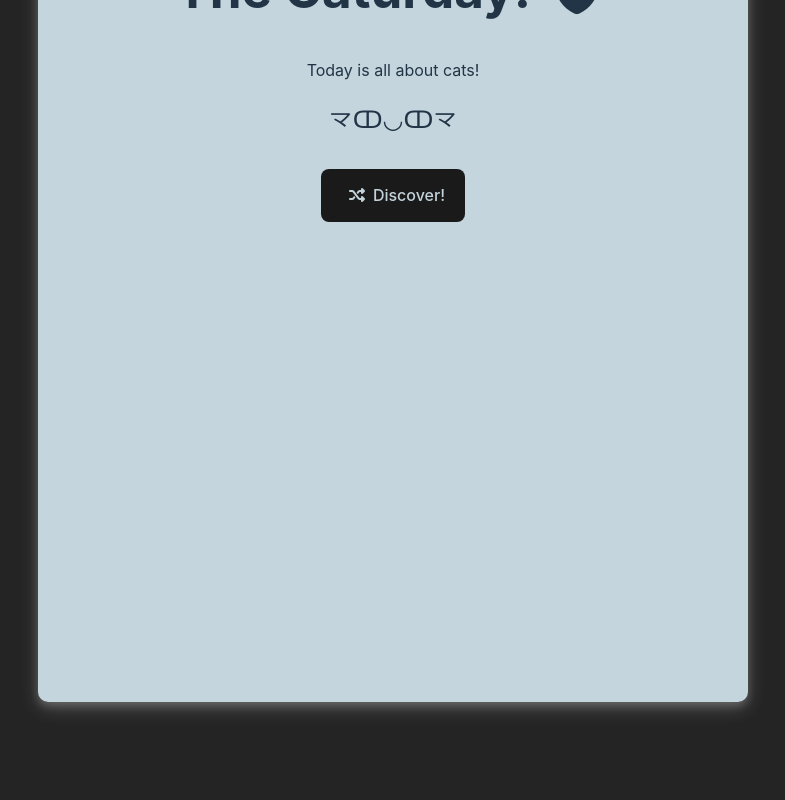
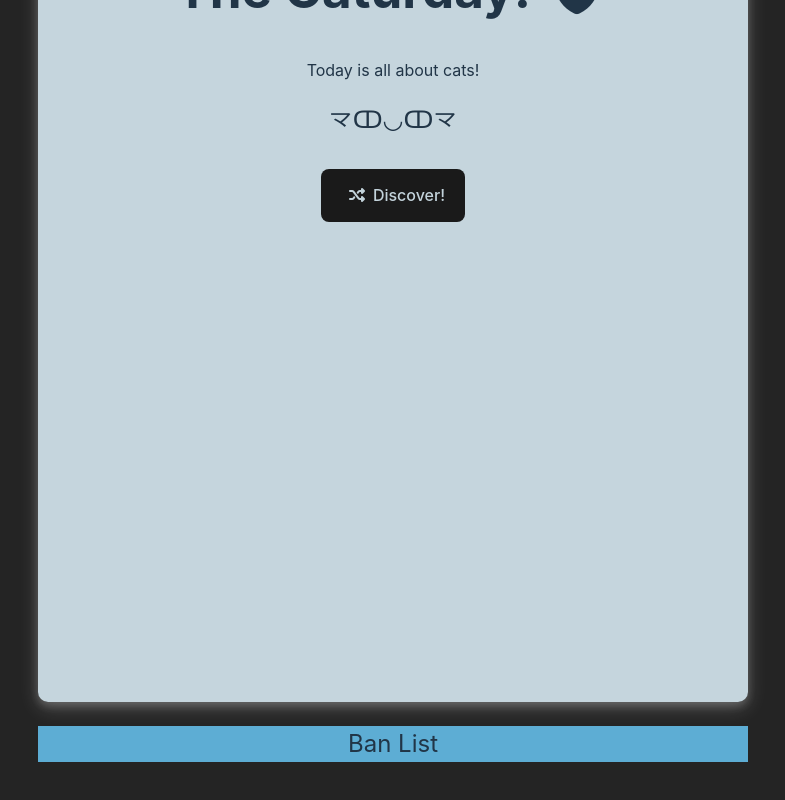
Before and after one commit to trucdg/codePath-project4, a React (Vite) app in the folder caturday/: page / in a window 1280 px wide. Shown: the part 224-1024 px from the top of the page, without its empty margins (247-1032 px from the left). Before the commit the page ends 958 px from the top, so only its background shows below. Built offline with nearby package versions, Linux system fonts and the light colour scheme.

Commit message:
initialize the BanList component

```diff
--- a/caturday/src/App.jsx
+++ b/caturday/src/App.jsx
@@ -2,6 +2,7 @@ import React, { useState } from "react";
 import "./App.css";
 import MainDisplay from "./component/MainDisplay";
 import HistoryGallery from "./component/HistoryGallery";
+import BanList from "./component/BanList";
 const ACCESS_KEY = import.meta.env.VITE_APP_ACCESS_KEY;
 
 function App() {
@@ -60,6 +61,7 @@ function App() {
     <div className="App">
       <HistoryGallery />
       <MainDisplay discoverHandler={onDiscover} cat={cat} />
+      <BanList />
     </div>
   );
 }
--- /dev/null
+++ b/caturday/src/component/BanList.css
@@ -0,0 +1,5 @@
+.ban-list {
+  background-color: rgba(102, 193, 238, 0.87);
+  font-size: 1.5em;
+  font-weight: 400;
+}
--- /dev/null
+++ b/caturday/src/component/BanList.jsx
@@ -0,0 +1,11 @@
+import React from "react";
+import "./BanList.css";
+const BanList = () => {
+  return (
+    <div className="ban-list">
+      <p>Ban List</p>
+    </div>
+  );
+};
+
+export default BanList;
```
